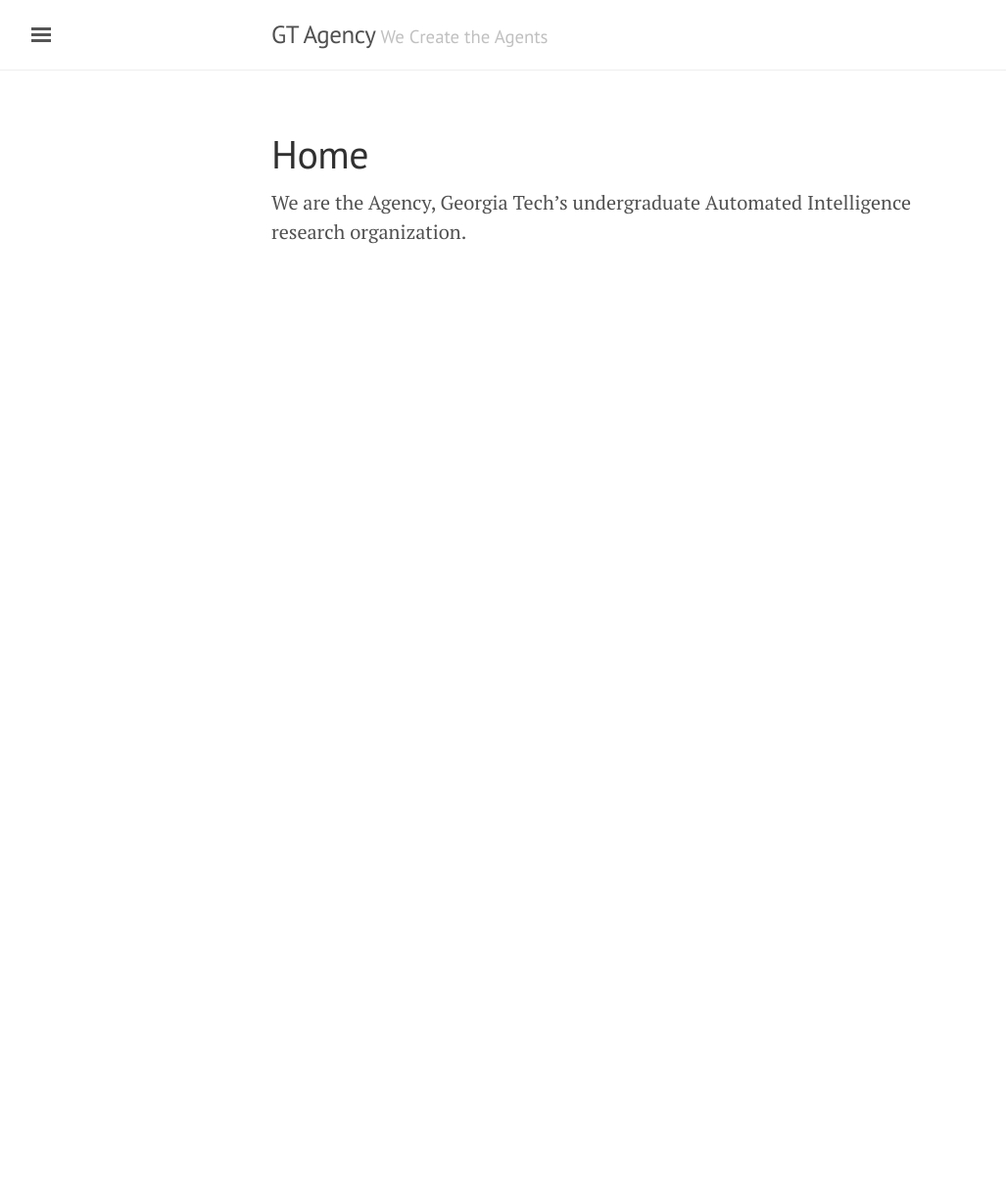
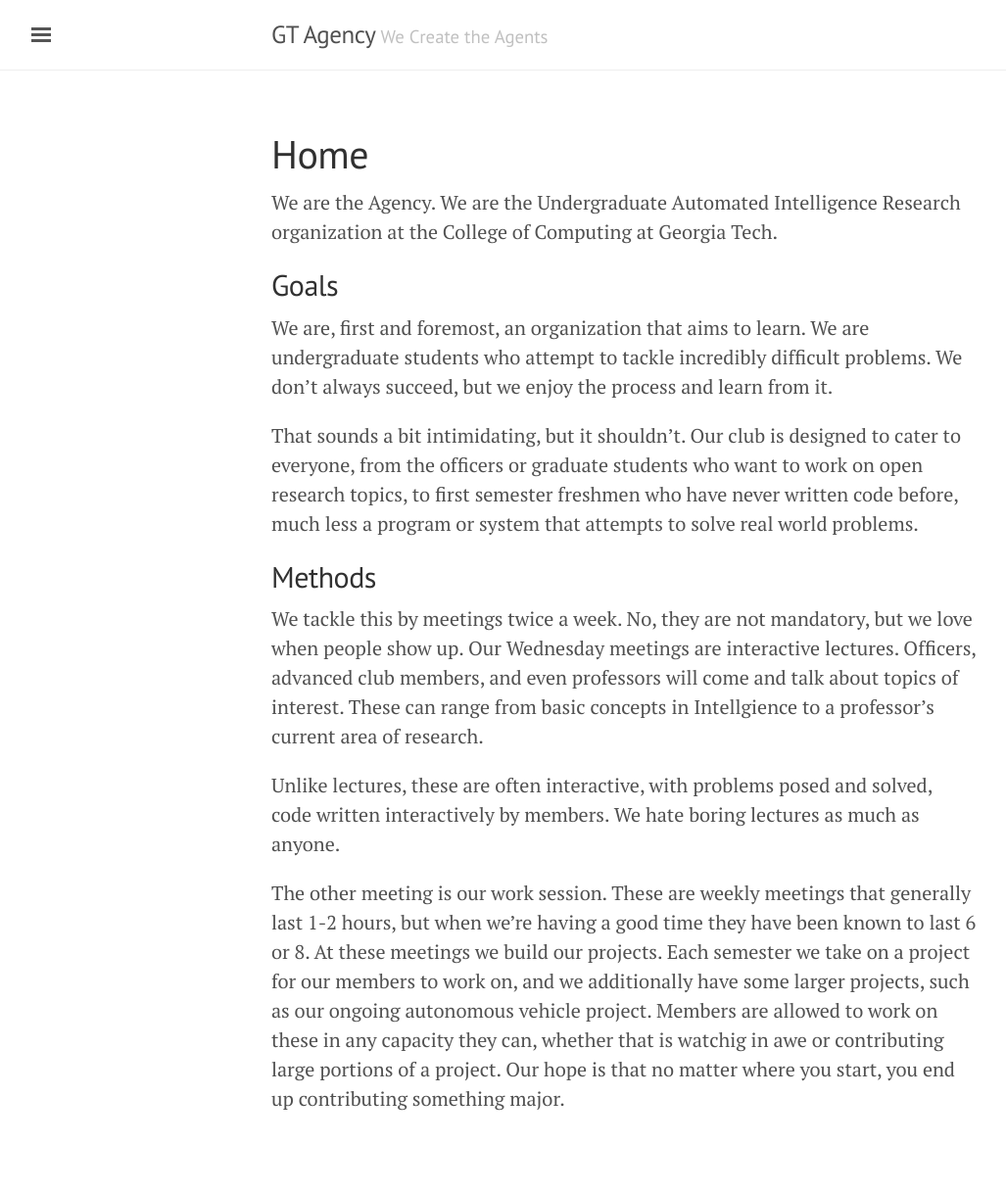
Before and after one commit to gtagency/gtagency.github.com, a Jekyll site: the page built from index.md, in a window 1280 px wide. Shown: the whole page at 98% size, without its empty margins (3-1030 px from the left). Built offline with Jekyll 4.4.1, drawn with Linux system fonts in a browser that asks for light colours; Markdown is read by kramdown in place of the engine named in the settings; before the commit the page ends 900 px from its top, so only the background shows below that.

Commit message:
Added info to homepage

```diff
--- a/index.md
+++ b/index.md
@@ -3,4 +3,18 @@
 title: Home
 ---
 
-We are the Agency, Georgia Tech's undergraduate Automated Intelligence research organization.
+We are the Agency. We are the Undergraduate Automated Intelligence Research organization at the College of Computing at Georgia Tech.
+
+## Goals
+
+We are, first and foremost, an organization that aims to learn. We are undergraduate students who attempt to tackle incredibly difficult problems. We don't always succeed, but we enjoy the process and learn from it.
+
+That sounds a bit intimidating, but it shouldn't. Our club is designed to cater to everyone, from the officers or graduate students who want to work on open research topics, to first semester freshmen who have never written code before, much less a program or system that attempts to solve real world problems.
+
+## Methods
+
+We tackle this by meetings twice a week. No, they are not mandatory, but we love when people show up. Our Wednesday meetings are interactive lectures. Officers, advanced club members, and even professors will come and talk about topics of interest. These can range from basic concepts in Intellgience to a professor's current area of research.
+
+Unlike lectures, these are often interactive, with problems posed and solved, code written interactively by members. We hate boring lectures as much as anyone.
+
+The other meeting is our work session. These are weekly meetings that generally last 1-2 hours, but when we're having a good time they have been known to last 6 or 8. At these meetings we build our projects. Each semester we take on a project for our members to work on, and we additionally have some larger projects, such as our ongoing autonomous vehicle project. Members are allowed to work on these in any capacity they can, whether that is watchig in awe or contributing large portions of a project. Our hope is that no matter where you start, you end up contributing something major.
```
Also changed, not shown: resources.md (+8 -0 lines).
